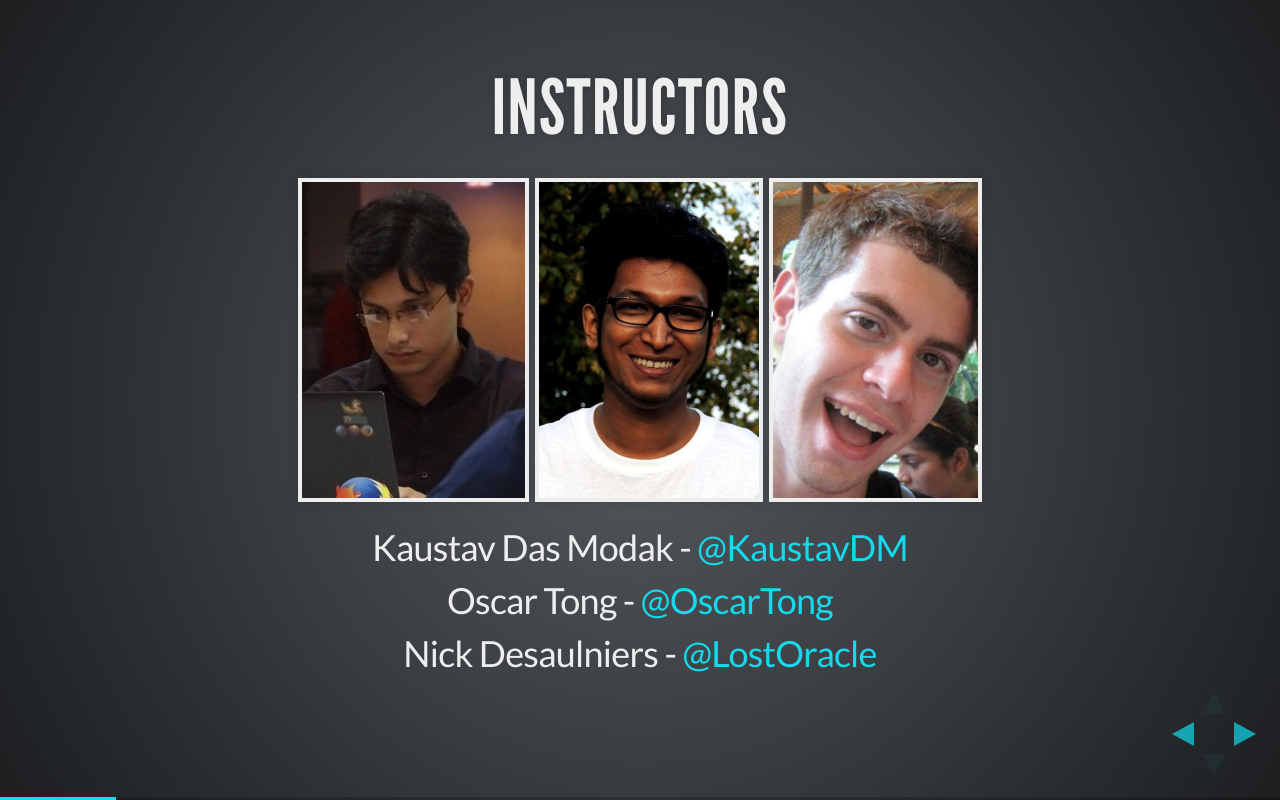
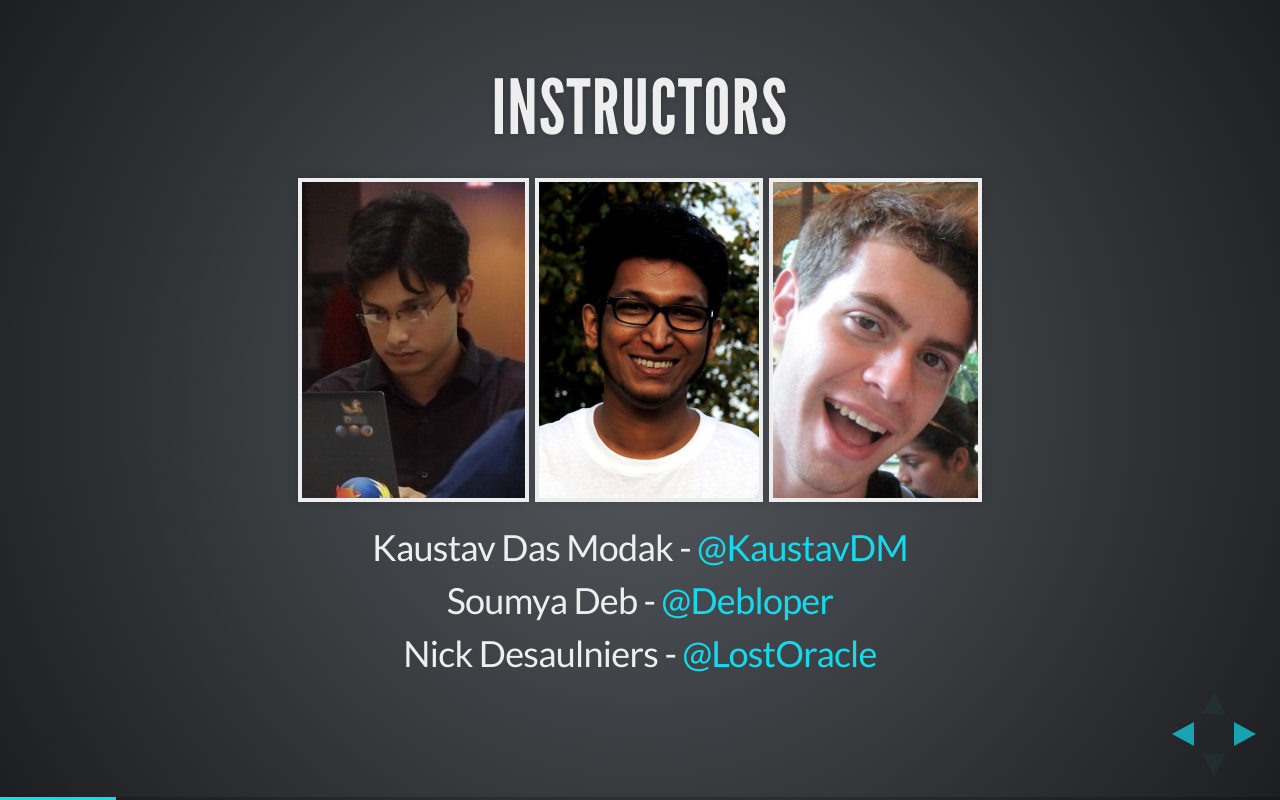
Before and after one commit to Mozilla-NTU/slidesMay2015, a plain HTML site: page slides/day1-section1-intro.html in a window 1280 px wide. Both pictures are taken after a click on the element 1251 px from the left and 734 px from the top of the page. Drawn offline with Linux system fonts and the light colour scheme.

Commit message:
Chaged twitter handle of Oscar to Deb's

```diff
--- a/slides/day1-section1-intro.html
+++ b/slides/day1-section1-intro.html
@@ -20,7 +20,7 @@
           <img src="../images/deb.jpg" height="316"/>
           <img src="../images/nick.png" height="316"/>
           <p>Kaustav Das Modak - <a href="https://twitter.com/kaustavdm">@KaustavDM</a></p>
-          <p>Oscar Tong - <a href="https://twitter.com/oscartong">@OscarTong</a></p>
+          <p>Soumya Deb - <a href="https://twitter.com/debloper">@Debloper</a></p>
           <p>Nick Desaulniers - <a href="https://twitter.com/LostOracle">@LostOracle</a></p>
         </section>
         <section>
```
